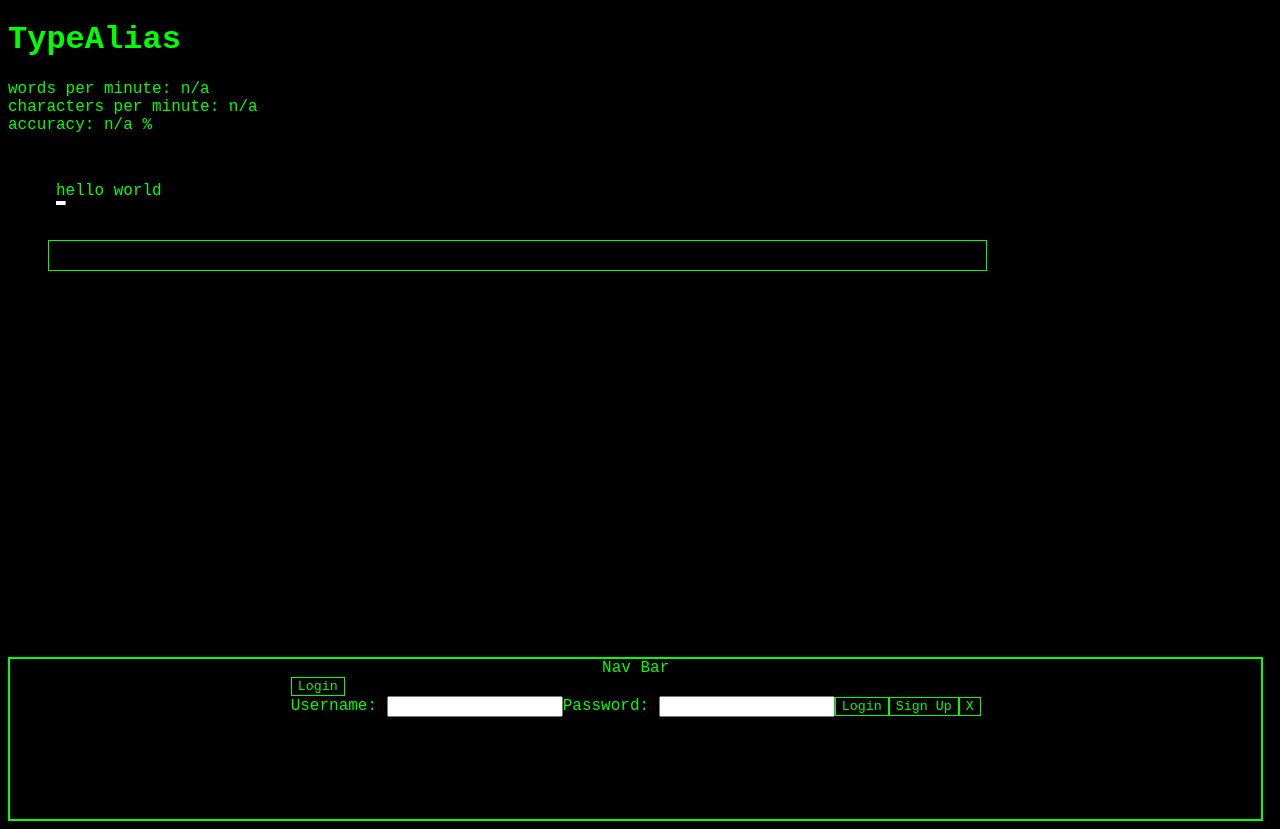
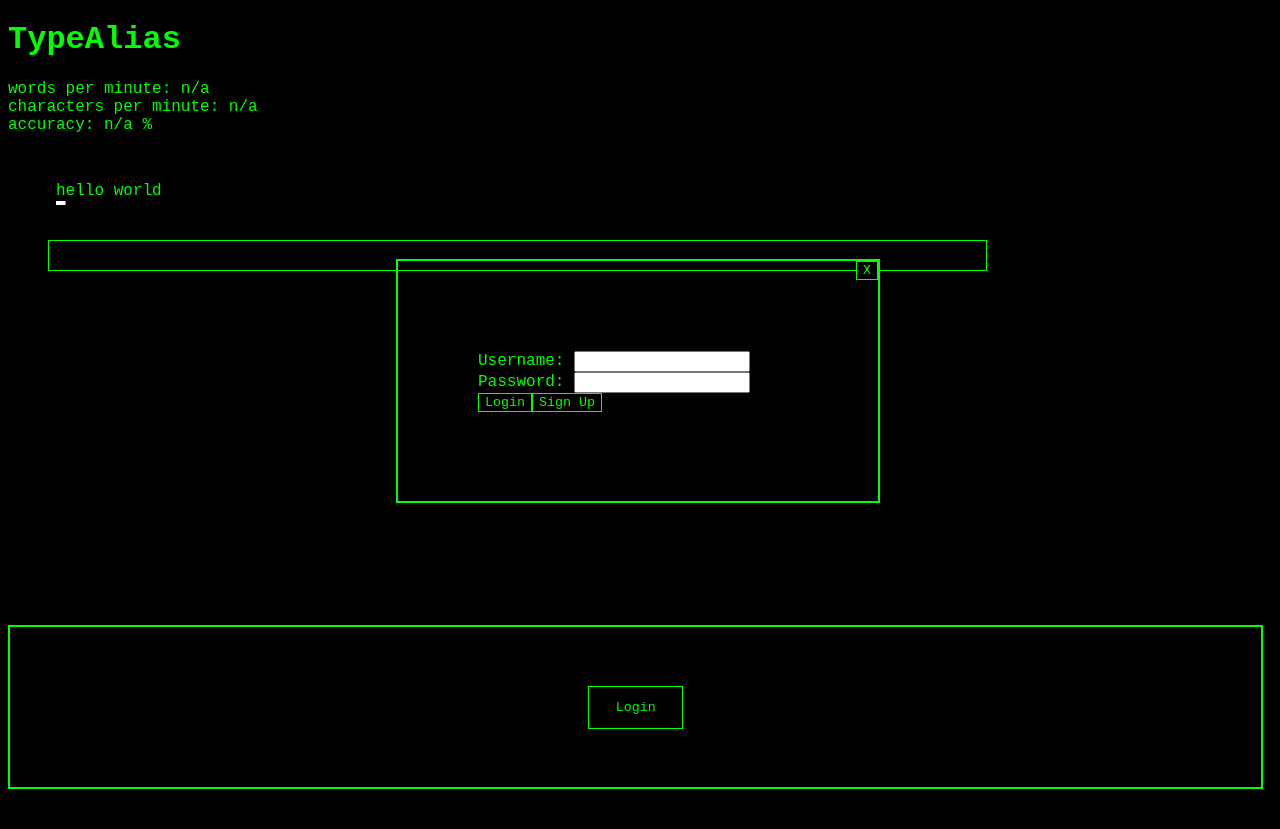
Before and after one commit to wunder-octopuss-photogenicus/scratch, a React app: page / in a window 1280 px wide. Both pictures are taken after a click on the button "Login". Built offline with nearby package versions, Linux system fonts and the light colour scheme; a web font is replaced by a local one.

Commit message:
working application, just needs styling

```diff
--- a/client/containers/NavBar.jsx
+++ b/client/containers/NavBar.jsx
@@ -5,7 +5,6 @@ import NavLogin from '../components/NavLogin.jsx';
 
 const NavBar = () => (
   <nav id='nav-bar'>
-    <div>Nav Bar</div>
     <NavLogin />
   </nav>
 )
--- a/client/styles/styles.css
+++ b/client/styles/styles.css
@@ -39,12 +39,39 @@ button {
   display: flex;
   flex-direction: column;
   align-items: center;
+  justify-content: center;
 
   position: absolute;
   height: 10rem;
   width: 99%;
-  bottom: 0;
+  bottom: 2em;
 
+}
+
+#nav-login-btn {
+  padding: 1em 2em 1em 2em;
+}
+
+
+#login-modal {
+  background-color: none;
+  border: 2px solid #00ff00;
+  padding: 5em;
+  display: flex;
+  align-items: center;
+  justify-content: center;
+
+  width: 20em;
+  height: 5em;
+  position: absolute;
+  margin-left: -12em;
+  top: -23em;
+}
+
+#cancel-sign-in-btn{
+  position: absolute;
+  top: 0;
+  right: 0;
 }
 
 .correct {
```
